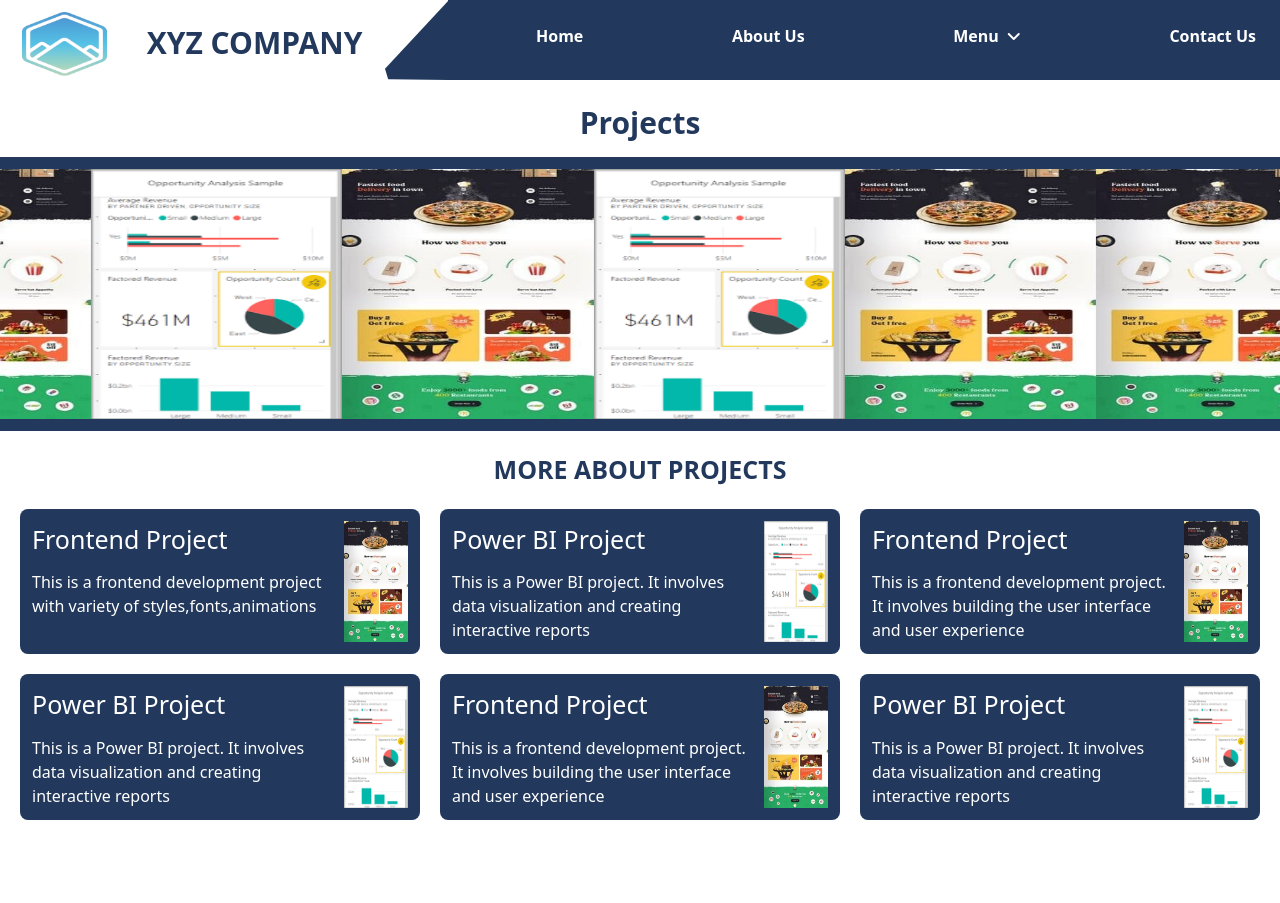
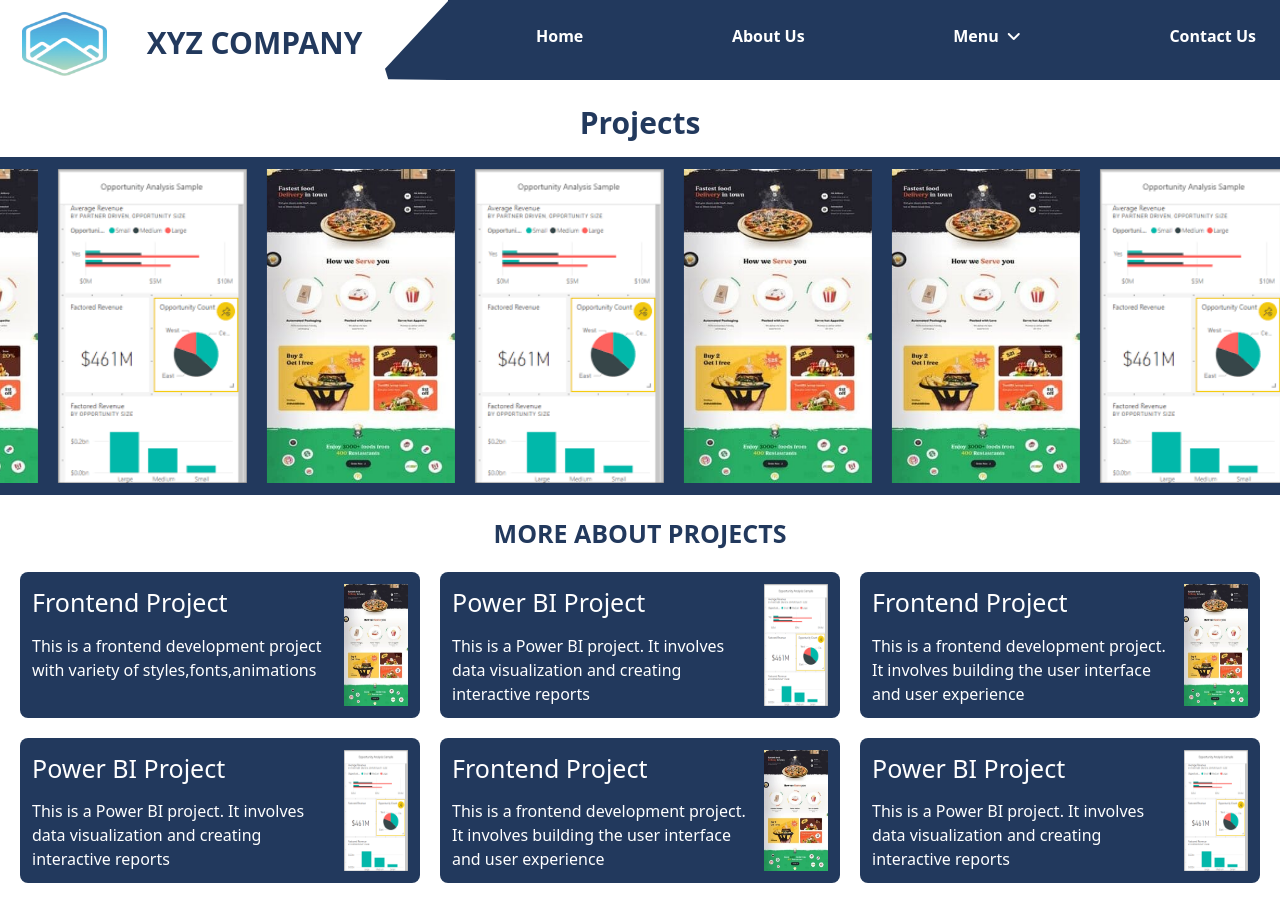
Before and after one commit to harshu1705/React-Team-Internship-project, a React (Create React App) app: page /Project in a window 1280 px wide. Before the commit the page ends 840 px from the top, so only its background shows below. Built offline with nearby package versions, Linux system fonts and the light colour scheme.

Commit message:
Changes in Project Page

```diff
--- a/src/CSS/Carousel.css
+++ b/src/CSS/Carousel.css
@@ -14,7 +14,8 @@
 }
 
 .carousel-image {
-  width: 20%;
-  height: 250px;
+  width: 15%;
+  height:auto;
   flex-shrink: 0;
+  margin:0 10px;
 }
```
